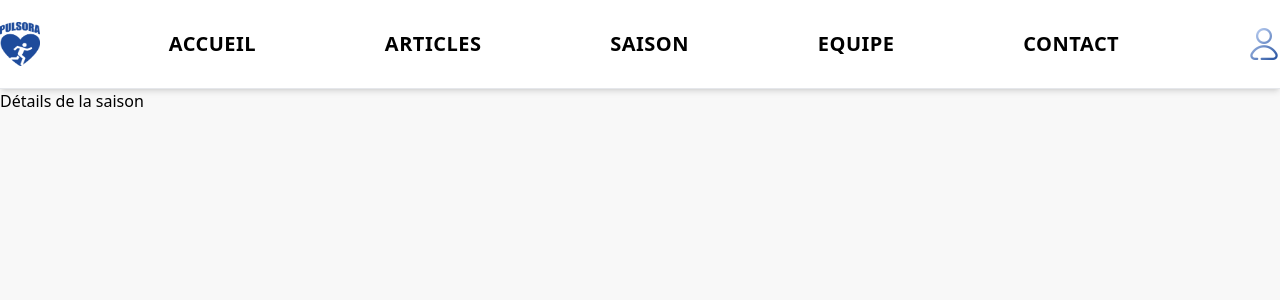
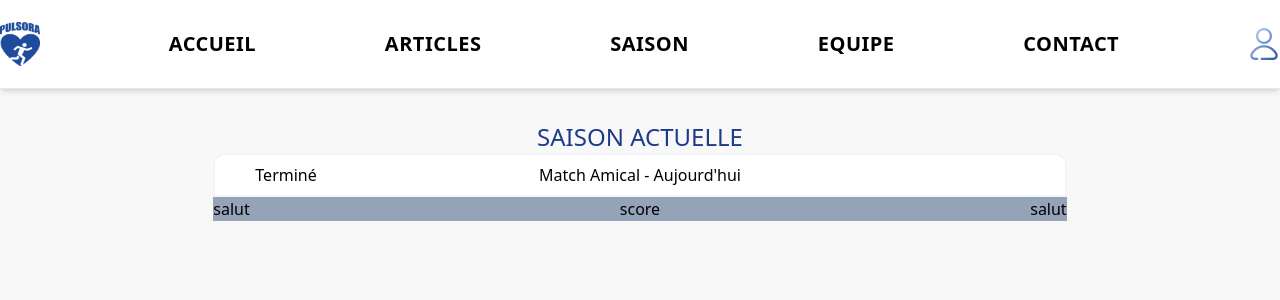
Before and after one commit to darryl-sangare/PULSORA, a React (Vite) app: page /saison in a window 1280 px wide. Shown: the top 300 px of the page. Built offline with nearby package versions, Linux system fonts and the light colour scheme.

Commit message:
debut saison

```diff
--- a/src/App.tsx
+++ b/src/App.tsx
@@ -6,6 +6,7 @@ import Header from './assets/components/Header';
 import Home from './assets/pages/Home';
 import Articles from './assets/pages/Articles';
 import Footer from './assets/components/Footer';
+import Saison from './assets/pages/Saison';
 
 
 const App:React.FC = () => {
@@ -33,7 +34,7 @@ const App:React.FC = () => {
           element={
             <>
               <Header title="SAISON" />
-              <div>Détails de la saison</div>
+              <div><Saison/></div>
             </>
           }
         />
--- /dev/null
+++ b/src/assets/pages/Saison.tsx
@@ -0,0 +1,38 @@
+import React from 'react';
+
+
+const Saison:React.FC = () => {
+    return(
+        <>
+        <div className='mt-8' >
+            <div className='text-center text-2xl text-blue-900 ' >SAISON ACTUELLE</div>
+
+            <div className='flex justify-center ' >
+                <div className=' text-center relative  bg-white border-2 border-slate-100 rounded-t-xl  w-4/6 py-2  ' >
+                    <div  className='absolute  left-10' >Terminé</div>
+                    <div className='' >Match Amical - Aujourd'hui</div>
+                </div>
+
+
+
+            </div>
+            <div  className='flex justify-center'>
+                <div className='bg-slate-400 w-4/6 ' >
+                        <div  className='flex justify-center relative' >
+                            <div  className='absolute left-0' >salut</div>
+                            <div>score</div>
+                            <div className='absolute right-0' >salut</div>
+
+                        </div>
+                </div>
+
+            </div>
+
+        </div>
+
+        </>
+    );
+
+};
+
+export default Saison;
```
